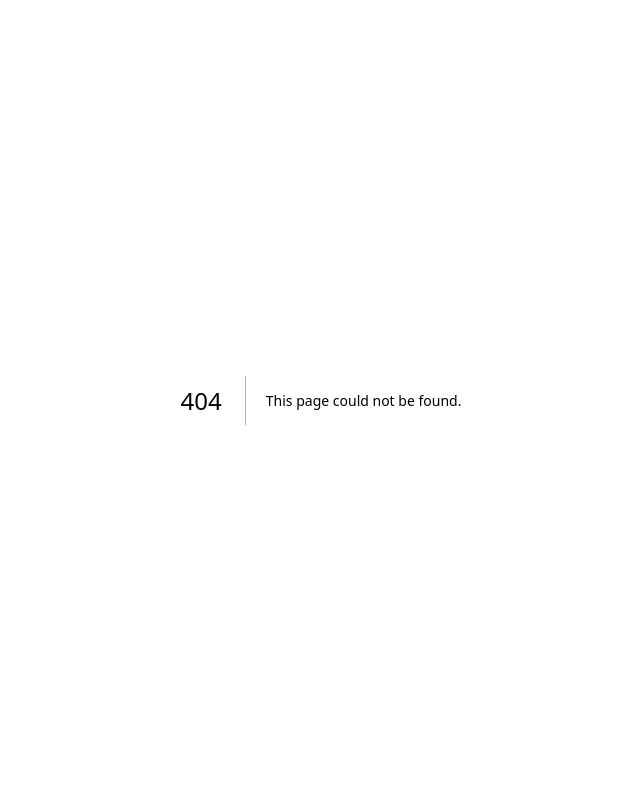
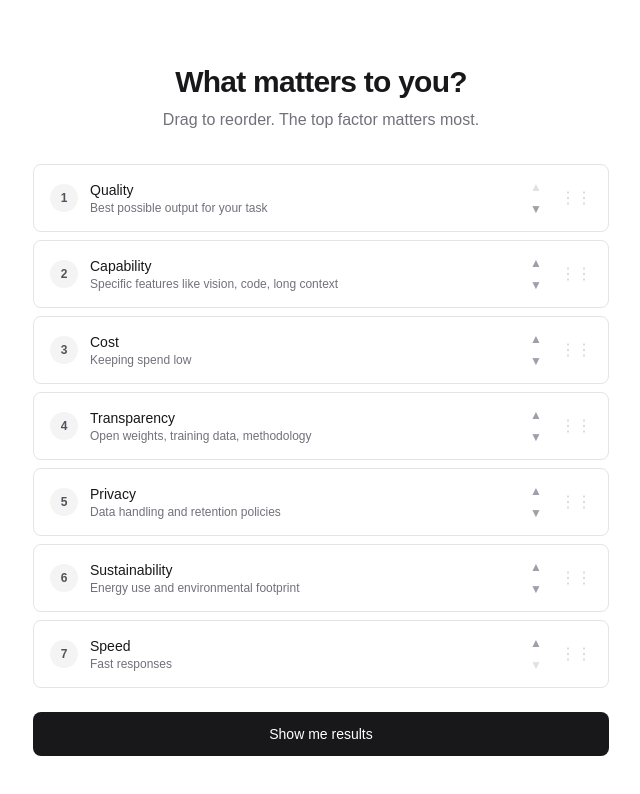
Before and after one commit to tomcwxyz/bearing, a Next.js app: page /recommend/1/priorities in a window 1280 px wide. Before the commit this address had no page. Shown: the top 794 px of the page, without its empty margins (319-959 px from the left). Built offline with nearby package versions, Linux system fonts and the light colour scheme.

Commit message:
feat: add priority ranking page with drag-to-reorder

```diff
--- /dev/null
+++ b/src/app/recommend/[taskId]/priorities/page.tsx
@@ -0,0 +1,154 @@
+'use client'
+
+import { useState, useRef, useTransition } from 'react'
+import { useParams } from 'next/navigation'
+import { submitPriorities } from '@/app/actions'
+import type { Factor } from '@/lib/registry'
+
+const FACTOR_INFO: { factor: Factor; label: string; description: string }[] = [
+  { factor: 'quality', label: 'Quality', description: 'Best possible output for your task' },
+  { factor: 'capability', label: 'Capability', description: 'Specific features like vision, code, long context' },
+  { factor: 'cost', label: 'Cost', description: 'Keeping spend low' },
+  { factor: 'transparency', label: 'Transparency', description: 'Open weights, training data, methodology' },
+  { factor: 'privacy', label: 'Privacy', description: 'Data handling and retention policies' },
+  { factor: 'sustainability', label: 'Sustainability', description: 'Energy use and environmental footprint' },
+  { factor: 'speed', label: 'Speed', description: 'Fast responses' },
+]
+
+export default function PrioritiesPage() {
+  const { taskId } = useParams<{ taskId: string }>()
+  const [items, setItems] = useState(FACTOR_INFO)
+  const [error, setError] = useState<string | null>(null)
+  const [isPending, startTransition] = useTransition()
+
+  const dragItem = useRef<number | null>(null)
+  const dragOverItem = useRef<number | null>(null)
+
+  function handleDragStart(index: number) {
+    dragItem.current = index
+  }
+
+  function handleDragOver(e: React.DragEvent, index: number) {
+    e.preventDefault()
+    dragOverItem.current = index
+  }
+
+  function handleDragEnd() {
+    if (dragItem.current === null || dragOverItem.current === null) return
+    if (dragItem.current === dragOverItem.current) {
+      dragItem.current = null
+      dragOverItem.current = null
+      return
+    }
+
+    const updated = [...items]
+    const [dragged] = updated.splice(dragItem.current, 1)
+    updated.splice(dragOverItem.current, 0, dragged)
+    setItems(updated)
+
+    dragItem.current = null
+    dragOverItem.current = null
+  }
+
+  function moveItem(index: number, direction: 'up' | 'down') {
+    const target = direction === 'up' ? index - 1 : index + 1
+    if (target < 0 || target >= items.length) return
+    const updated = [...items]
+    ;[updated[index], updated[target]] = [updated[target], updated[index]]
+    setItems(updated)
+  }
+
+  function handleSubmit() {
+    setError(null)
+    const priorityOrder = items.map((item) => item.factor)
+    startTransition(async () => {
+      try {
+        const result = await submitPriorities(taskId, priorityOrder)
+        if (result?.error) {
+          setError(result.error)
+        }
+      } catch {
+        // redirect() throws — let Next.js handle it
+      }
+    })
+  }
+
+  return (
+    <div className="flex flex-1 flex-col items-center justify-center px-4 py-16">
+      <div className="w-full max-w-xl">
+        <h1 className="mb-2 text-center text-3xl font-bold tracking-tight text-zinc-900 dark:text-zinc-50">
+          What matters to you?
+        </h1>
+        <p className="mb-8 text-center text-zinc-500 dark:text-zinc-400">
+          Drag to reorder. The top factor matters most.
+        </p>
+
+        <ul className="mb-6 space-y-2">
+          {items.map((item, index) => (
+            <li
+              key={item.factor}
+              draggable
+              onDragStart={() => handleDragStart(index)}
+              onDragOver={(e) => handleDragOver(e, index)}
+              onDragEnd={handleDragEnd}
+              className="flex items-center gap-3 rounded-lg border border-zinc-200 bg-white px-4 py-3 select-none transition-colors hover:border-zinc-300 dark:border-zinc-700 dark:bg-zinc-800 dark:hover:border-zinc-600"
+            >
+              <span className="flex h-7 w-7 shrink-0 items-center justify-center rounded-full bg-zinc-100 text-xs font-semibold text-zinc-600 dark:bg-zinc-700 dark:text-zinc-300">
+                {index + 1}
+              </span>
+
+              <div className="min-w-0 flex-1">
+                <p className="text-sm font-medium text-zinc-900 dark:text-zinc-100">
+                  {item.label}
+                </p>
+                <p className="truncate text-xs text-zinc-500 dark:text-zinc-400">
+                  {item.description}
+                </p>
+              </div>
+
+              <div className="flex shrink-0 flex-col gap-0.5">
+                <button
+                  type="button"
+                  onClick={() => moveItem(index, 'up')}
+                  disabled={index === 0}
+                  aria-label={`Move ${item.label} up`}
+                  className="rounded px-1.5 py-0.5 text-xs text-zinc-400 transition-colors hover:bg-zinc-100 hover:text-zinc-700 disabled:opacity-30 dark:hover:bg-zinc-700 dark:hover:text-zinc-200"
+                >
+                  &#9650;
+                </button>
+                <button
+                  type="button"
+                  onClick={() => moveItem(index, 'down')}
+                  disabled={index === items.length - 1}
+                  aria-label={`Move ${item.label} down`}
+                  className="rounded px-1.5 py-0.5 text-xs text-zinc-400 transition-colors hover:bg-zinc-100 hover:text-zinc-700 disabled:opacity-30 dark:hover:bg-zinc-700 dark:hover:text-zinc-200"
+                >
+                  &#9660;
+                </button>
+              </div>
+
+              <span className="cursor-grab text-zinc-300 dark:text-zinc-600" aria-hidden="true">
+                &#8942;&#8942;
+              </span>
+            </li>
+          ))}
+        </ul>
+
+        {error && (
+          <p className="mb-4 text-sm text-red-600 dark:text-red-400">
+            {error}
+          </p>
+        )}
+
+        <button
+          type="button"
+          onClick={handleSubmit}
+          disabled={isPending}
+          className="w-full rounded-lg bg-zinc-900 px-4 py-3 text-sm font-medium text-white transition-colors hover:bg-zinc-800 disabled:opacity-50 dark:bg-zinc-100 dark:text-zinc-900 dark:hover:bg-zinc-200"
+        >
+          {isPending ? 'Submitting...' : 'Show me results'}
+        </button>
+      </div>
+    </div>
+  )
+}
```
